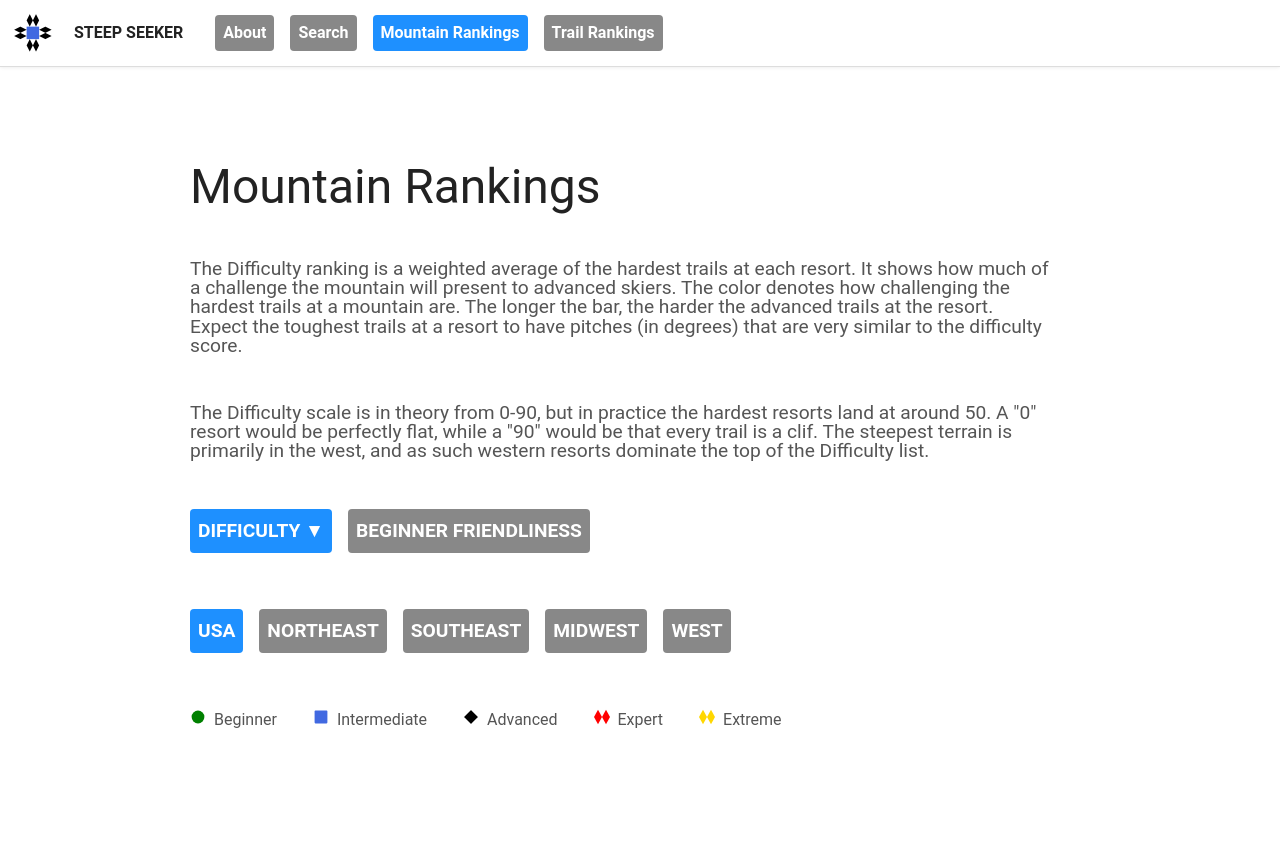
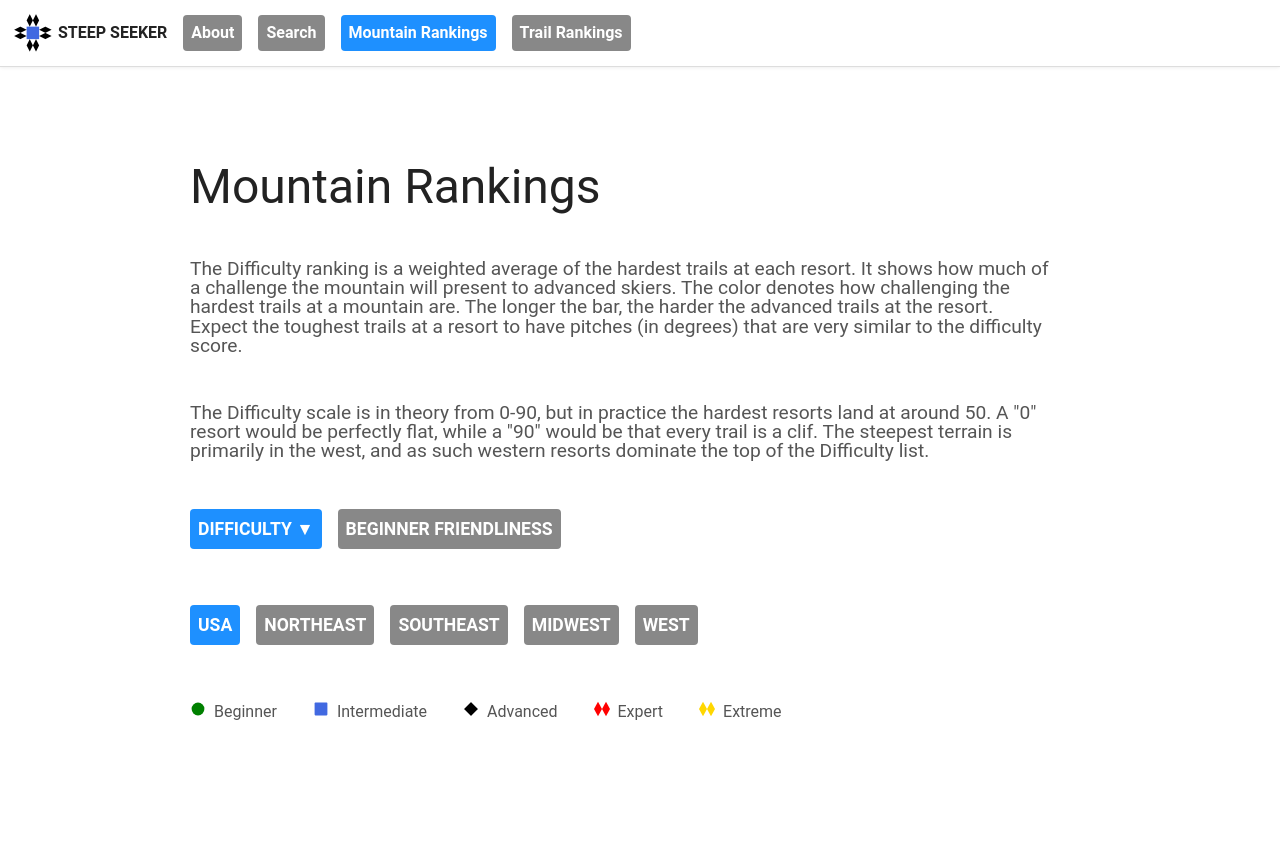
Before and after one commit to joshua-coppola/steep-seeker, a Flask app: page /rankings in a window 1280 px wide. After the commit the page ends 720 px from the top, so only its background shows below. Run offline with Flask 2, Linux system fonts and the light colour scheme; data that the repository does not hold is empty.

Commit message:
tweaked nav bar to not have weird wrapping issues at certain screen sizes

```diff
--- a/static/page.css
+++ b/static/page.css
@@ -19,12 +19,9 @@ nav {
     font-weight: bold;
     text-decoration: none;
     text-transform: uppercase;
-    margin-right: 32px;
+    margin-right: 16px;
     display: flex;
     align-items: center;
-}
-#home-link img {
-    margin-right: 16px;
 }
 
 .nav-list {
@@ -93,6 +90,10 @@ p.copy {
     color: var(--color-tertiary);
 }
 
+.nav-list .button {
+    white-space: nowrap;
+}
+
 .button-cta {
     display: inline-block;
     padding: 8px;
@@ -124,7 +125,7 @@ p.copy {
     background-color: var(--color-accent-light);
 }
 
-@media screen and (max-width: 620px) {
+@media screen and (max-width: 680px) {
     .nav-list {
         float: none;
         display: grid;
--- a/static/rankings.css
+++ b/static/rankings.css
@@ -6,8 +6,8 @@ main {
     display: flex;
     flex-wrap: wrap;
     align-items: center;
-    font-size: 1.2rem;
-    line-height: 1.75rem;
+    font-size: 1.1rem;
+    line-height: 1.5rem;
     text-transform: uppercase;
 }
 
```
